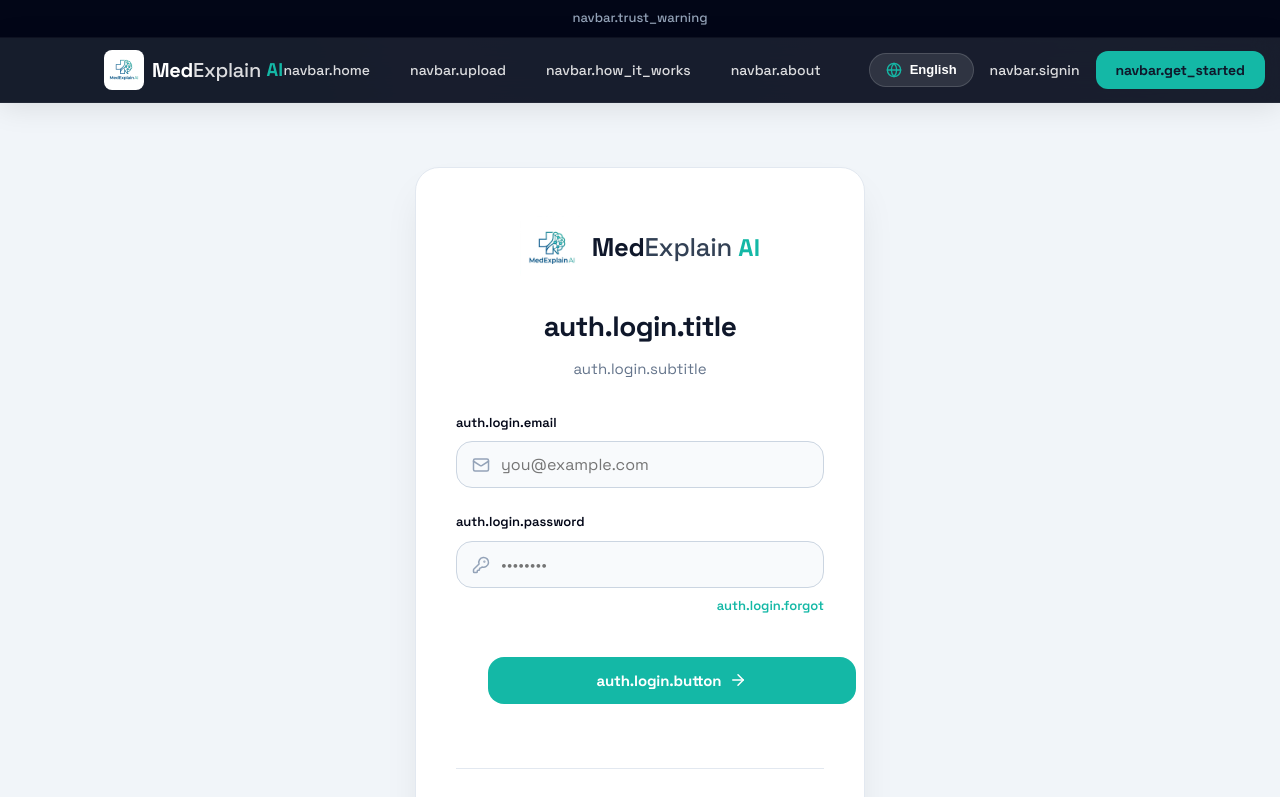
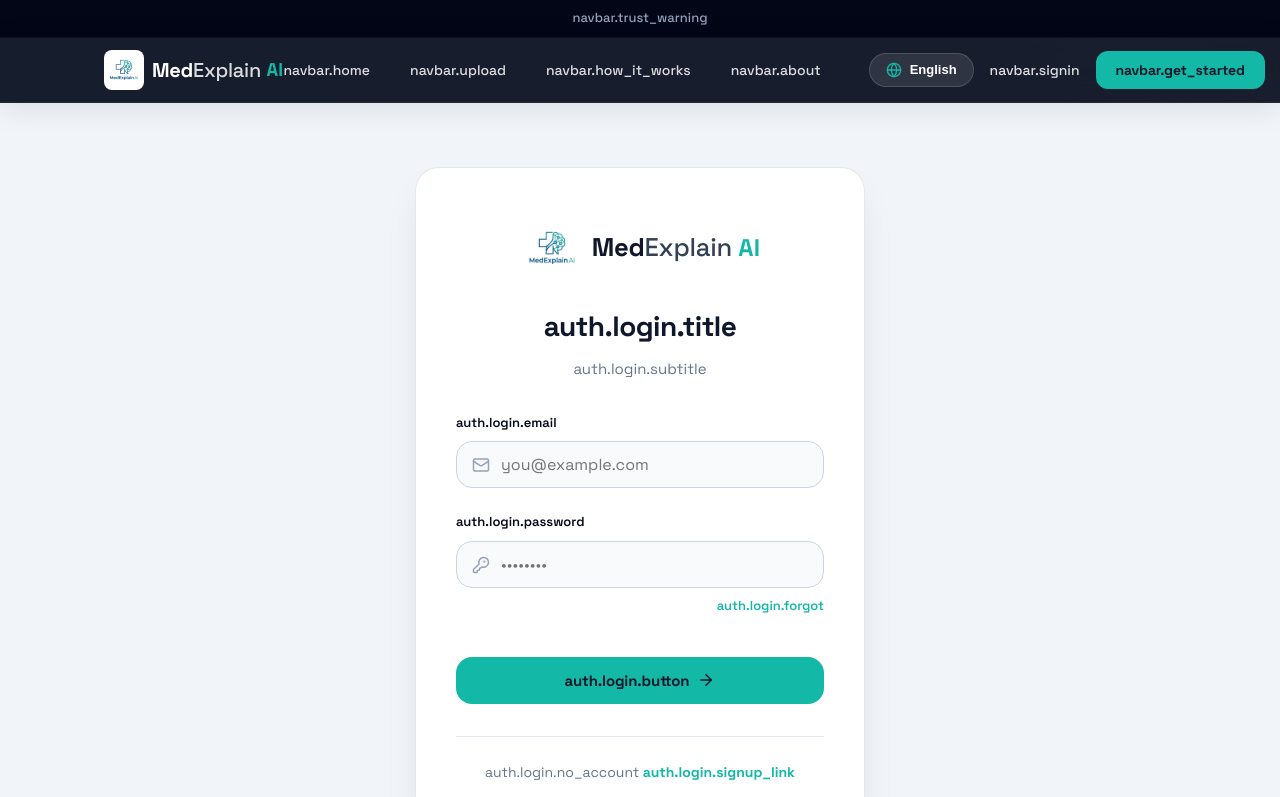
Before and after one commit to nitinmandal/medexplain-ai, a React (Vite) app: page /login in a window 1280 px wide. Shown: the top 797 px of the page. Built offline with nearby package versions, Linux system fonts and the light colour scheme; the HTML template or start-up script is replaced by a standard one.

Commit message:
Fix: Centered login-signup buttons

```diff
--- a/src/pages/LandingPage.css
+++ b/src/pages/LandingPage.css
@@ -698,11 +698,7 @@
 
 .demo-textarea:focus { outline: none; }
 
-.btn-block {
-    width: calc(100% - 4rem);
-    margin: 0 2rem 2rem;
-    color: white !important;
-}
+
 
 .demo-placeholder {
     height: 350px;
```
Also changed, not shown: 1 other file (tests, documents, lock files or other folders).
